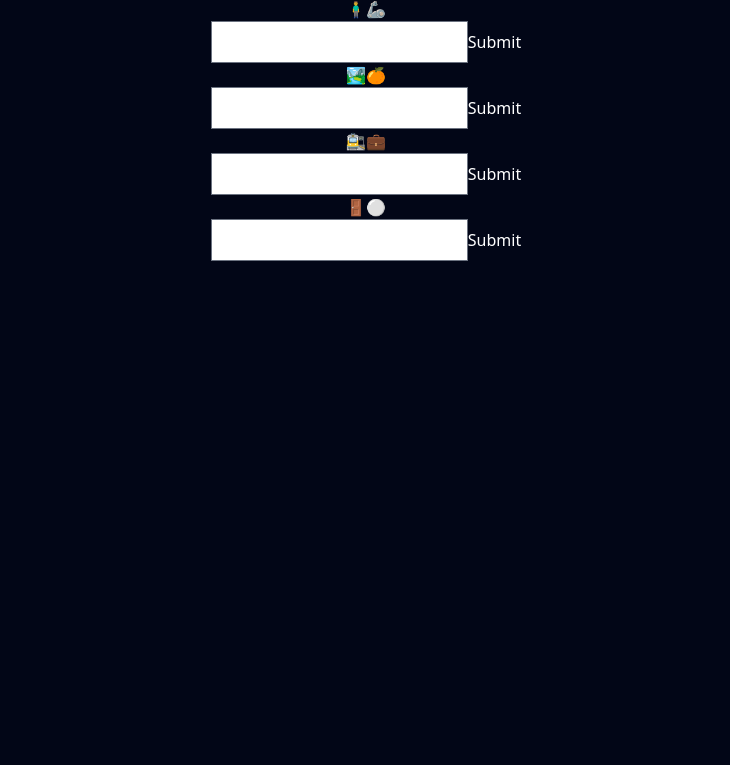
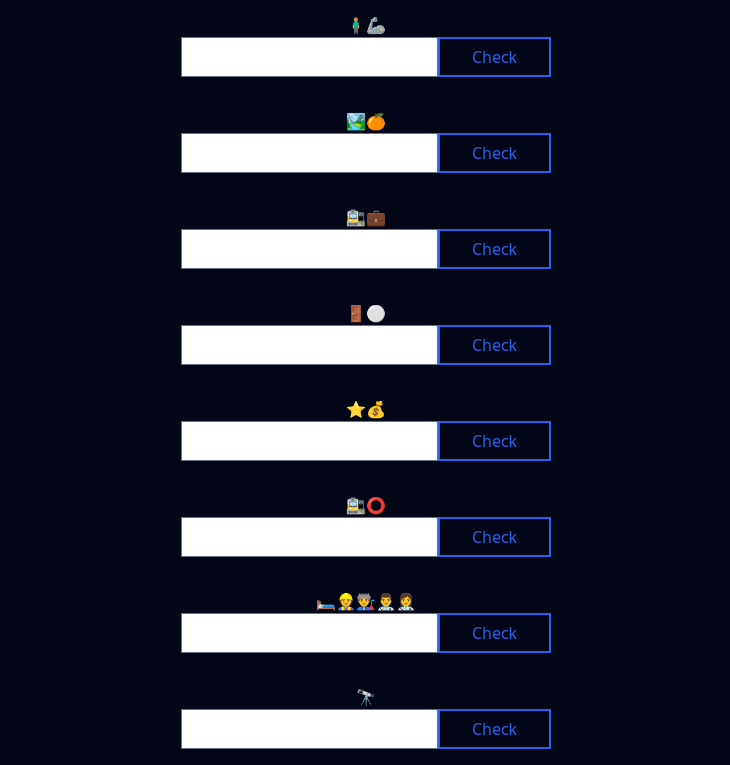
Before and after one commit to EliseLei/Quiz, a website: page index.html in a window 1280 px wide. Shown: the part 83-848 px from the top of the page, without its empty margins (274-1004 px from the left). Before the commit the page ends 800 px from the top, so only its background shows below. Drawn offline with nearby package versions, Linux system fonts and the light colour scheme.

Commit message:
add another question + update style

```diff
--- a/index.html
+++ b/index.html
@@ -9,7 +9,7 @@
 </head>
 <body>
 
-  <h1 class="py-5">mon quiz</h1>
+  <h1 class="py-5">Guess the bus/tram stops in Strasbourg</h1>
   <div id="questionsSection"></div>
 
 </body>
@@ -19,7 +19,11 @@
     { "question": "🧍‍♂️🦾", "pattern": "Homme de fer" },
     { "question": "🏞️🍊", "pattern": "Parc de l'orangerie" },
     { "question": "🚉💼", "pattern": "Gare aux marchandises" },
-    { "question": "🚪⚪", "pattern": "Porte blanche" }
+    { "question": "🚪⚪", "pattern": "Porte blanche" },
+    { "question": "⭐💰", "pattern": "Etoile bourse" },
+    { "question": "🚉⭕", "pattern": "Gare centrale" },
+    { "question": "🛏️👷👨‍🏭👨‍⚕️👩‍⚕️", "pattern": "Chambre de métiers" },
+    { "question": "🔭", "pattern": "Observatoire" }
   ]
 </script>
 
--- a/script/script.js
+++ b/script/script.js
@@ -4,20 +4,25 @@ function questions() {
 
    questions.forEach(function(question) {
       const form = $("<form>");
+      const div = $("<div>").attr({
+         class: "flex justify-center"
+      });
+
       const questionLabel = $("<label>").text(question.question);
 
       const input = $("<input>").attr({
          type: "text",
          pattern: question.pattern,
-         class: "text-slate-950 form-input"
+         class: "text-slate-950 form-input h-10"
       });
 
-      const submitBtn = $("<input>").attr({
+      const submitBtn = $("<button>").attr({
          type: "submit",
-         class: "check"
-      });
+         class: "check btn",
+      }).text("Check");;
 
-      form.append(questionLabel, "<br>", input, submitBtn);
+      div.append(input, submitBtn);
+      form.append(questionLabel, "<br>", div);
 
       $("#questionsSection").append(form);
    });
--- a/style/style.css
+++ b/style/style.css
@@ -20,3 +20,18 @@ h1 {
 .errorStyle {
     @apply border-red-700 bg-red-400;
 }
+
+.btn {
+  @apply text-blue-600 border-blue-600 h-10 border-2 flex items-center justify-center;
+  transition: 0.25s;
+  padding: 1em 2em;
+}
+
+.btn:hover,
+.btn:focus {
+  @apply text-white bg-blue-950 border-blue-950;
+}
+
+form {
+    @apply py-4;
+}
```
Also changed, not shown: output.css.
